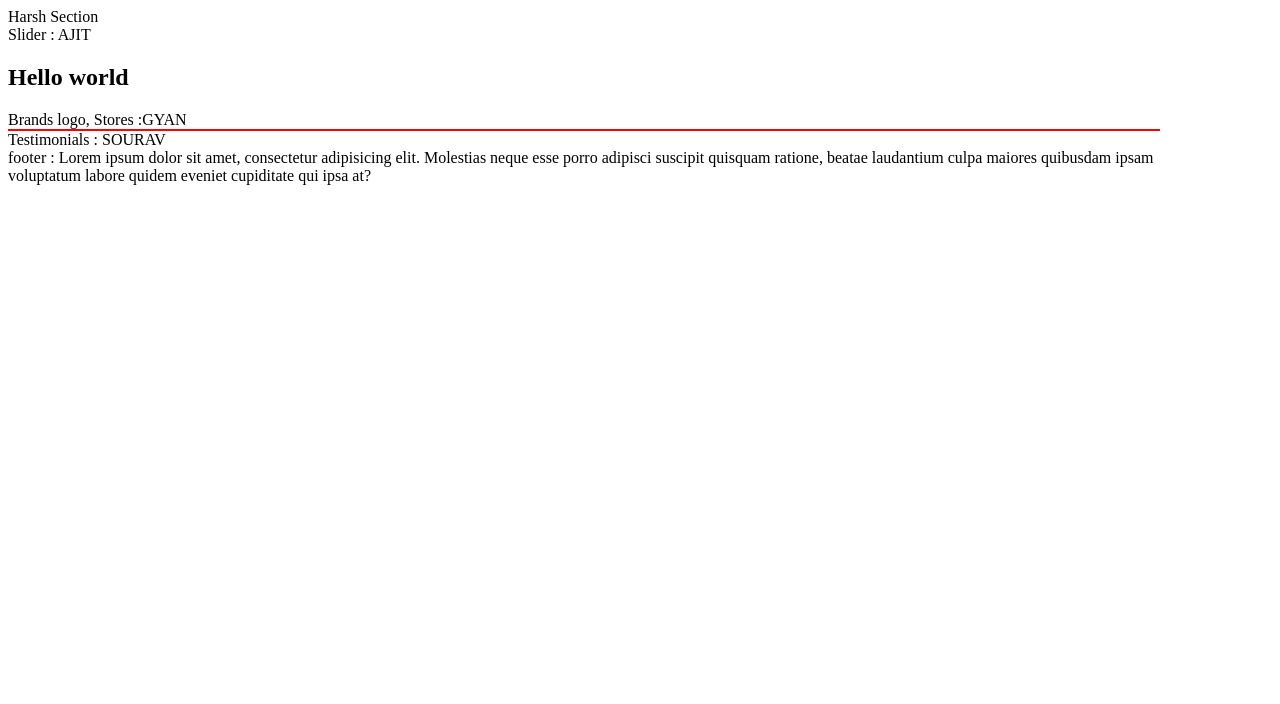
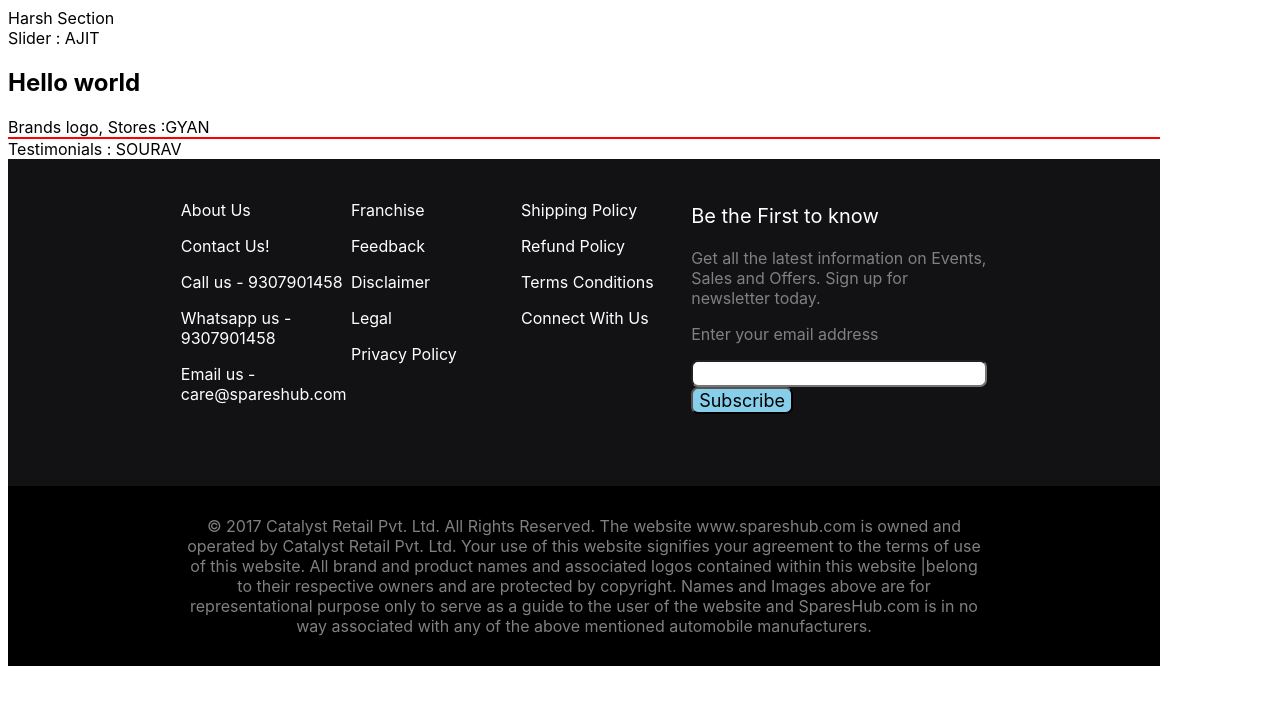
Before and after one commit to ahmadparvej/spareshub-automobiles, a plain HTML site: page index.html in a window 1280 px wide. Drawn offline with Linux system fonts and the light colour scheme.

Commit message:
Footer
Done, Check it out, let me know what could be done better.

```diff
--- /dev/null
+++ b/css/footer.css
@@ -0,0 +1,44 @@
+*{
+    font-family:-apple-system, BlinkMacSystemFont, 'Segoe UI', Roboto, Oxygen, Ubuntu, Cantarell, 'Open Sans', 'Helvetica Neue', sans-serif;
+}
+.mainBox{
+    display: grid;
+    height: 507px;
+    width: 100%;
+    margin: auto;
+    grid-template-columns: auto;
+    grid-template-rows: 2fr 1fr;
+    border: 0px dashed black;
+    background-color:#121214 ;
+}
+.mainBox div{
+    border: 0px solid lightgreen;
+}
+.box2{
+    background-color:black ;
+}
+.box2>div{
+    width: 70%;
+    margin: 30px auto;
+    text-align: center;
+    color:
+    gray;
+}
+.box1{
+    display: grid;
+    grid-template-columns: repeat(4,1fr);
+    width: 70%;
+    margin: 25px auto;
+}
+.box1>div{
+    color: white;
+}
+button{
+    background-color: skyblue;
+    border-radius: 7px;
+    font-size: 18px;
+}
+input{
+    font-size: 18px;
+    border-radius: 7px;
+}
--- a/index.html
+++ b/index.html
@@ -6,6 +6,7 @@
     <meta name="viewport" content="width=device-width, initial-scale=1.0" />
     <title>Document</title>
     <link rel="stylesheet" href="./css/style.css" />
+    <link rel="stylesheet" href="./css/footer.css">
   </head>
   <!--  -->
   <body>
@@ -17,7 +18,49 @@
     <section id="brands">Brands logo, Stores :GYAN</section>
     <section id="products"><!-- Products list :PARVEJ --></section>
     <section id="testimonials">Testimonials : SOURAV</section>
-    <footer id="footer">footer : Lorem ipsum dolor sit amet, consectetur adipisicing elit. Molestias neque esse porro adipisci suscipit quisquam ratione, beatae laudantium culpa maiores quibusdam ipsam voluptatum labore quidem eveniet cupiditate qui ipsa at?</footer>
+    <footer id="footer">
+      <div class="mainBox">
+        <div class="box1">
+          <div>
+            <p>About Us</p>
+            <p>Contact Us!</p>
+            <p>Call us - 9307901458</p>
+            <p>Whatsapp us - 9307901458
+            </p>
+            <p>Email us -
+               care@spareshub.com</p>
+          </div>
+          <div>
+            <p>Franchise</p>
+            <p>Feedback</p>
+            <p>Disclaimer</p>
+            <p>Legal</p>
+            <p>Privacy Policy</p>
+          </div>
+          <div>
+            <p>Shipping Policy</p>
+            <p>Refund Policy</p>
+            <p>Terms Conditions</p>
+            <p>Connect With Us</p>
+          </div>
+          <div>
+            <p style="font-size: 20px;">Be the First to know</p>
+            <p style="color: gray;">Get all the latest information on
+              Events,
+              Sales and Offers. Sign up for
+              newsletter today.</p>
+              <p style="color: gray;">Enter your email address</p>
+              <input name="email" type="email" id="footer_newsletter" data-validate="{required:true, 'validate-email':true}"> <button>Subscribe</button>
+          </div>
+        </div>
+        <div class="box2">
+          <div>© 2017 Catalyst Retail Pvt. Ltd. All Rights Reserved. The website www.spareshub.com is owned and operated by Catalyst Retail Pvt. Ltd. Your use of this
+            website signifies your agreement to the terms of use of this website. All brand and product names and associated logos contained within this website
+            |belong to their respective owners and are protected by copyright. Names and Images above are for representational purpose only to serve as a guide to
+                  the user of the website and SparesHub.com is in no way associated with any of the above mentioned automobile manufacturers.</div>
+        </div>
+      </div>
+    </footer>
   </body>
 </html>
 <script src="./js/index.js"></script>
```
